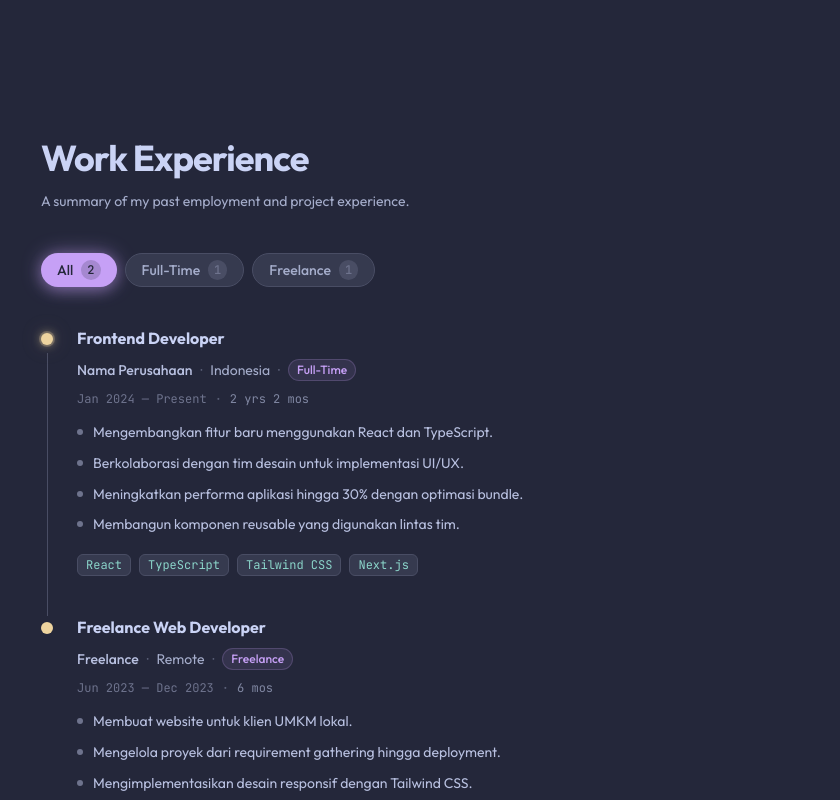
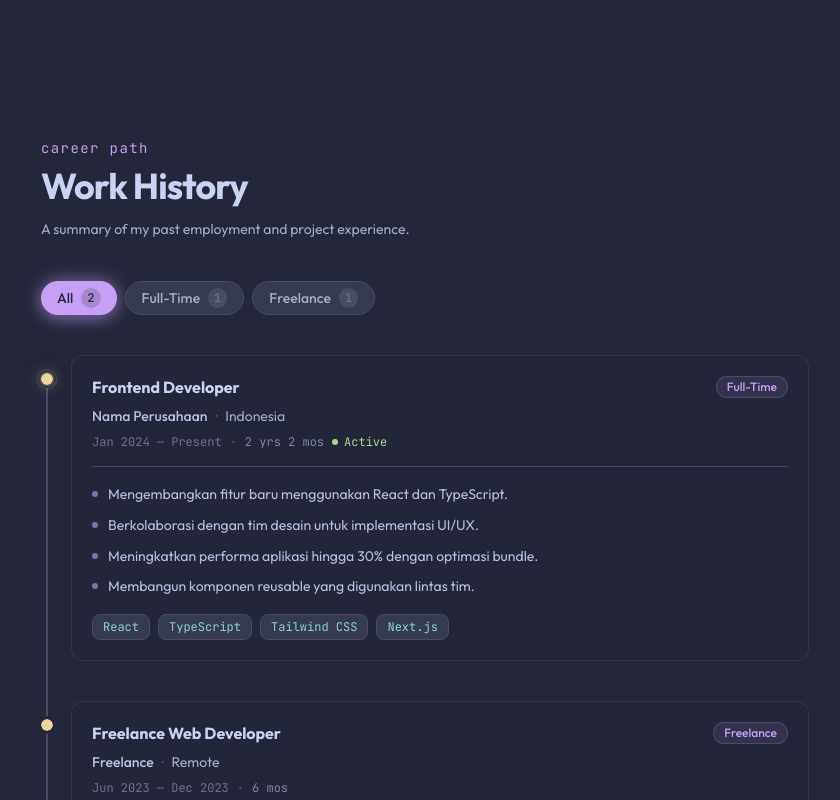
Before and after one commit to azrilpramudia/personal-website, a Next.js app: page / in a window 1280 px wide. Shown: the part 2020-2820 px from the top of the page, without its empty margins (215-1055 px from the left). Built offline with nearby package versions, Linux system fonts and the light colour scheme.

Commit message:
fix: progress bar and dot

```diff
--- a/src/components/sections/Experience.tsx
+++ b/src/components/sections/Experience.tsx
@@ -1,23 +1,66 @@
 "use client";
 
-import { useState, useMemo } from "react";
-import { motion, AnimatePresence } from "framer-motion";
+import { useRef, useState, useMemo } from "react";
+import {
+  motion,
+  AnimatePresence,
+  useScroll,
+  useSpring,
+  useTransform,
+} from "framer-motion";
 import { fadeUp, staggerContainer, slideInLeft } from "@/src/lib/animation";
 import { calcDuration, cn } from "@/src/lib/utils";
 import { experiences } from "@/src/data/experience";
 import type { Experience as ExperienceType } from "@/src/types";
 
 // ── Constants ─────────────────────────────────────────────────
-const FILTERS = [
-  "All",
-  "Full-Time",
-  "Freelance",
-  "Contract",
-  "Internship",
-] as const;
+const FILTERS = ["All", "Full-Time", "Freelance", "Contract"] as const;
 type Filter = (typeof FILTERS)[number];
 
-// ── Filter Tab Bar ────────────────────────────────────────────
+// Ukuran dot dan lebar line — satu sumber kebenaran
+const DOT_SIZE = 12; // px — size-3
+const LINE_W = 2; // px — w-0.5
+// Center dot dari kiri container = setengah DOT_SIZE
+// Center line dari kiri container = left + setengah LINE_W
+// Supaya sama: left line = (DOT_SIZE / 2) - (LINE_W / 2) = 5px
+const LINE_LEFT = DOT_SIZE / 2 - LINE_W / 2; // = 5px
+
+// ── Progress Line ─────────────────────────────────────────────
+function TimelineProgressLine({
+  containerRef,
+}: {
+  containerRef: React.RefObject<HTMLDivElement | null>;
+}) {
+  const { scrollYProgress } = useScroll({
+    target: containerRef,
+    offset: ["start 75%", "end 60%"],
+  });
+
+  const smooth = useSpring(scrollYProgress, {
+    stiffness: 80,
+    damping: 20,
+    restDelta: 0.001,
+  });
+
+  const scaleY = useTransform(smooth, [0, 1], [0, 1]);
+
+  return (
+    <div className="absolute top-4 bottom-4 w-0.5" style={{ left: LINE_LEFT }}>
+      <div className="absolute inset-0 rounded-full bg-macchiato-surface1" />
+      <motion.div
+        className="absolute inset-x-0 top-0 rounded-full origin-top"
+        style={{
+          scaleY,
+          height: "100%",
+          background: "linear-gradient(to bottom, #c6a0f6, #8aadf4)",
+          boxShadow: "0 0 8px rgba(198,160,246,0.5)",
+        }}
+      />
+    </div>
+  );
+}
+
+// ── Filter Tabs ───────────────────────────────────────────────
 function FilterTabs({
   active,
   counts,
@@ -30,7 +73,6 @@ function FilterTabs({
   return (
     <div className="flex flex-wrap gap-2 mb-10">
       {FILTERS.map((f) => {
-        // hide tab if no items (except "All")
         if (f !== "All" && !counts[f]) return null;
         const isActive = active === f;
         return (
@@ -79,7 +121,7 @@ function EmptyState({ filter }: { filter: Filter }) {
   );
 }
 
-// ── Single Experience Item ────────────────────────────────────
+// ── Experience Item ───────────────────────────────────────────
 function ExperienceItem({
   exp,
   isLast,
@@ -91,36 +133,78 @@ function ExperienceItem({
   const duration = calcDuration(exp.startDate, exp.endDate);
 
   return (
-    <motion.div variants={slideInLeft} layout className="relative flex gap-6">
-      {/* Timeline column */}
-      <div className="flex flex-col items-center shrink-0">
-        {/* Dot */}
-        <div className="relative z-10 mt-1.5">
+    <motion.div
+      variants={slideInLeft}
+      layout
+      className={cn("relative flex items-start", !isLast && "pb-10")}
+    >
+      {/*
+        ── DOT ──────────────────────────────────────────────────
+        Lebar = DOT_SIZE (12px), posisi absolut kiri = 0
+        Center dot = 0 + 12/2 = 6px = sama dengan center line (5px + 1px = 6px) ✓
+        Pakai negative margin-left agar dot "keluar" ke kiri dari content
+      */}
       <div
-            className="size-3 rounded-full bg-macchiato-yellow"
+        className="relative z-10 flex-shrink-0 mt-[18px]"
         style={{
+          width: DOT_SIZE,
+          marginLeft: -DOT_SIZE / 2,
+          marginRight: DOT_SIZE / 2 + 12,
+        }}
+      >
+        <div
+          className="rounded-full bg-macchiato-yellow"
+          style={{
+            width: DOT_SIZE,
+            height: DOT_SIZE,
+            outline: "3px solid #24273a", // pisahkan dot dari line secara visual
             boxShadow: isPresent
-                ? "0 0 10px rgba(238,212,159,0.6), 0 0 22px rgba(238,212,159,0.25)"
-                : "none",
+              ? "0 0 0 4px rgba(238,212,159,0.15), 0 0 14px rgba(238,212,159,0.5)"
+              : undefined,
           }}
         />
         {isPresent && (
-            <div className="absolute inset-0 size-3 rounded-full bg-macchiato-yellow/40 animate-ping" />
+          <span
+            className="absolute inset-0 rounded-full bg-macchiato-yellow/30 animate-ping"
+            style={{ width: DOT_SIZE, height: DOT_SIZE }}
+          />
         )}
       </div>
-        {/* Vertical line */}
-        {!isLast && <div className="w-px flex-1 mt-2 bg-macchiato-surface1" />}
-      </div>
 
-      {/* Content */}
-      <div className={cn("flex flex-col gap-2.5 min-w-0", !isLast && "pb-10")}>
-        {/* Role */}
+      {/* ── CARD ─────────────────────────────────────────────── */}
+      <div
+        className="flex-1 min-w-0 rounded-xl p-5 transition-all duration-300"
+        style={{
+          background: "rgba(36,39,58,0.55)",
+          border: "1px solid rgba(91,96,120,0.25)",
+        }}
+        onMouseEnter={(e) => {
+          (e.currentTarget as HTMLDivElement).style.borderColor =
+            "rgba(198,160,246,0.3)";
+          (e.currentTarget as HTMLDivElement).style.background =
+            "rgba(54,58,79,0.5)";
+        }}
+        onMouseLeave={(e) => {
+          (e.currentTarget as HTMLDivElement).style.borderColor =
+            "rgba(91,96,120,0.25)";
+          (e.currentTarget as HTMLDivElement).style.background =
+            "rgba(36,39,58,0.55)";
+        }}
+      >
+        {/* Role + type badge */}
+        <div className="flex items-start justify-between gap-3 mb-2">
           <h3 className="text-macchiato-text font-bold text-base leading-snug">
             {exp.role}
           </h3>
+          {exp.type && (
+            <span className="flex-shrink-0 text-xs px-2.5 py-0.5 rounded-full font-medium bg-macchiato-mauve/10 text-macchiato-mauve border border-macchiato-mauve/20">
+              {exp.type}
+            </span>
+          )}
+        </div>
 
-        {/* Meta row */}
-        <div className="flex flex-wrap items-center gap-x-2 gap-y-1 text-sm">
+        {/* Company · Location */}
+        <div className="flex flex-wrap items-center gap-x-2 gap-y-1 text-sm mb-2">
           {exp.companyUrl ? (
             <a
               href={exp.companyUrl}
@@ -137,45 +221,45 @@ function ExperienceItem({
           )}
           <span className="text-macchiato-surface2">·</span>
           <span className="text-macchiato-subtext0">{exp.location}</span>
-          {exp.type && (
-            <>
-              <span className="text-macchiato-surface2">·</span>
-              <span className="text-xs px-2 py-0.5 rounded-full font-medium bg-macchiato-mauve/10 text-macchiato-mauve border border-macchiato-mauve/20">
-                {exp.type}
-              </span>
-            </>
-          )}
         </div>
 
-        {/* Date + duration */}
-        <div className="flex items-center gap-2 font-mono text-xs text-macchiato-overlay0">
+        {/* Date · Duration · Active */}
+        <div className="flex flex-wrap items-center gap-2 font-mono text-xs text-macchiato-overlay0 mb-4">
           <span>
             {exp.startDate} — {exp.endDate}
           </span>
           <span className="text-macchiato-surface2">·</span>
           <span className="text-macchiato-overlay1">{duration}</span>
+          {isPresent && (
+            <span className="inline-flex items-center gap-1.5 text-macchiato-green">
+              <span className="size-1.5 rounded-full bg-macchiato-green animate-pulse" />
+              Active
+            </span>
+          )}
         </div>
 
-        {/* Bullet points */}
-        <ul className="flex flex-col gap-2 mt-1">
+        <div className="h-px bg-macchiato-surface1 mb-4" />
+
+        {/* Bullets */}
+        <ul className="flex flex-col gap-2 mb-4">
           {exp.description.map((point, i) => (
             <li
               key={i}
               className="flex gap-2.5 text-sm text-macchiato-subtext1 leading-relaxed"
             >
-              <span className="mt-2 size-1.5 rounded-full bg-macchiato-overlay0 shrink-0" />
+              <span className="mt-2 size-1.5 rounded-full bg-macchiato-mauve/60 shrink-0" />
               {point}
             </li>
           ))}
         </ul>
 
-        {/* Tech stack tags */}
+        {/* Tech stack */}
         {exp.techStack && exp.techStack.length > 0 && (
-          <div className="flex flex-wrap gap-2 mt-2">
+          <div className="flex flex-wrap gap-2">
             {exp.techStack.map((tech) => (
               <span
                 key={tech}
-                className="font-mono text-xs px-2 py-0.5 rounded-md text-macchiato-teal bg-macchiato-surface0 border border-macchiato-surface1"
+                className="font-mono text-xs px-2.5 py-1 rounded-lg text-macchiato-teal bg-macchiato-surface0 border border-macchiato-surface1"
               >
                 {tech}
               </span>
@@ -190,8 +274,8 @@ function ExperienceItem({
 // ── Main Section ──────────────────────────────────────────────
 export default function Experience() {
   const [activeFilter, setActiveFilter] = useState<Filter>("All");
+  const timelineRef = useRef<HTMLDivElement>(null);
 
-  // Count per type + total
   const counts = useMemo(() => {
     const c: Record<string, number> = { __total: experiences.length };
     experiences.forEach((e) => {
@@ -200,7 +284,6 @@ export default function Experience() {
     return c;
   }, []);
 
-  // Filtered list
   const filtered = useMemo(
     () =>
       activeFilter === "All"
@@ -223,11 +306,17 @@ export default function Experience() {
           viewport={{ once: true }}
           className="mb-10"
         >
+          <motion.p
+            variants={fadeUp}
+            className="font-mono text-macchiato-mauve text-sm tracking-widest mb-2"
+          >
+            career path
+          </motion.p>
           <motion.h2
             variants={fadeUp}
             className="text-macchiato-text text-3xl md:text-4xl font-bold tracking-tight mb-3"
           >
-            Work Experience
+            Work History
           </motion.h2>
           <motion.p
             variants={fadeUp}
@@ -261,9 +350,14 @@ export default function Experience() {
               variants={staggerContainer}
               initial="hidden"
               animate="visible"
-              exit={{ opacity: 0 }}
-              className="flex flex-col"
+              exit={{ opacity: 0, transition: { duration: 0.15 } }}
+              ref={timelineRef}
+              // padding-left = DOT_SIZE/2 supaya container mulai di center dot
+              // line pakai left = LINE_LEFT (5px) relatif ke container
+              className="relative flex flex-col"
+              style={{ paddingLeft: DOT_SIZE / 2 }}
             >
+              <TimelineProgressLine containerRef={timelineRef} />
               {filtered.map((exp, i) => (
                 <ExperienceItem
                   key={exp.id}
```
Lines whose indentation alone changed are shown as unchanged.
